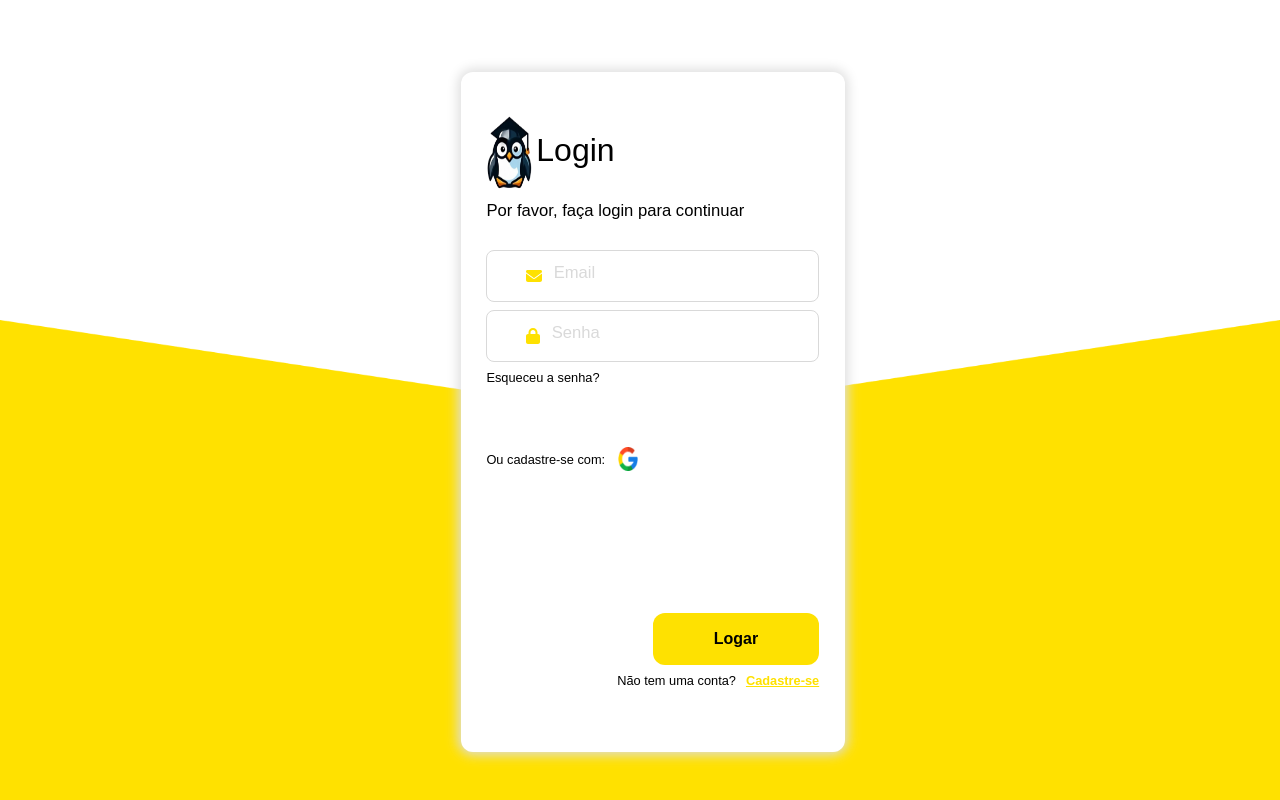
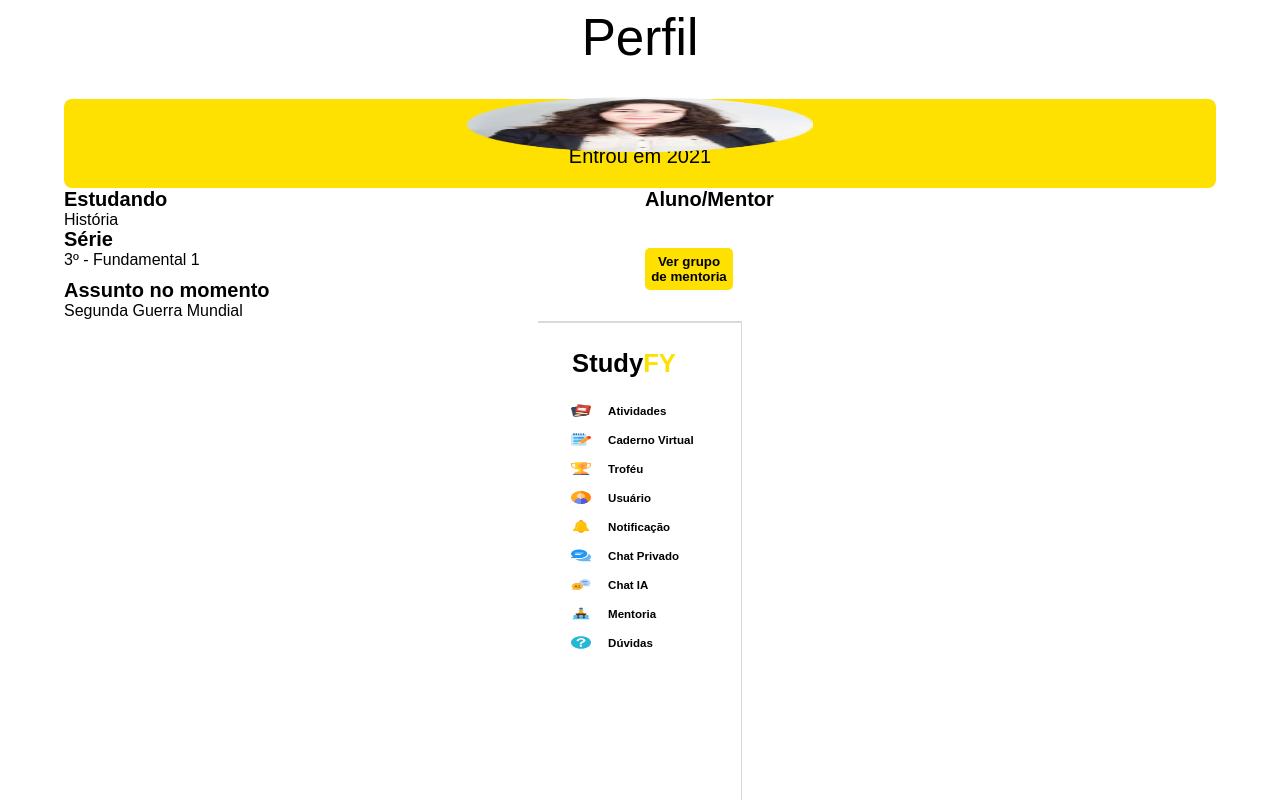
Before and after one commit to vitoriaccardoso/front-StudyFY-Fork, a React (Create React App) app: page / in a window 1280 px wide. Built offline with nearby package versions, Linux system fonts and the light colour scheme.

Commit message:
suzane chatona

```diff
--- a/src/App.js
+++ b/src/App.js
@@ -24,8 +24,8 @@ function App() {
     <C.Container>
       <Router>
         <Routes>
-          <Route exact path='/' element= {<Login/>} />
-          <Route path='/perfil' element={<Perfil/>}></Route>
+          <Route exact path='/' element= {<Perfil/>} />
+          <Route path='/perfil' element={<Perfil/>} />
           <Route path='/atividades' element= {<Atividades/>} />
           <Route path='/caderno-virtual' element= {<CadernoVirtual/>} />
           <Route path='/rank' element= {<Rank/>} />
--- a/src/components/CampoPerfil/index.js
+++ /dev/null
@@ -1,25 +0,0 @@
-// src/pages/Entrada.js
-import InfoUsuario from '../InfoUsuario';
-import Desempenho from '../Desempenho';
-import Emblemas from '../EmblemasPerfil'
-import RankAlunos from '../RankAlunosPerfil'
-import RankMentor from '../../styles/rankMentores'
-import RankMaisAjudados from '../RankMaisAjudados'
-import RankMelhorAvaliado from '../RankMelhorAvaliado'
-
-const CampoPerfil = () => {
-  return (
-    <>
-    <InfoUsuario />
-    <Desempenho />
-    <RankAlunos />
-    <RankMentor>
-      <RankMaisAjudados />
-      <RankMelhorAvaliado />
-    </RankMentor>
-    <Emblemas />
-    </>
-  );
-};
-
-export default CampoPerfil;
--- a/src/components/Navegacao/index.js
+++ b/src/components/Navegacao/index.js
@@ -54,14 +54,11 @@ const AbasGrupoMentoria = () => {
 
   const todasImagens = imagens.concat(imagensExtras);
 
-  console.log(todasImagens);
-
-
   const urlsNavegacao = [
     'atividades',
     'caderno-virtual',
     'rank',
-    'emblemas',
+    'perfil',
     'notificacao',
     'chat-privado',
     'chatIA',
--- a/src/pages/perfil.js
+++ b/src/pages/perfil.js
@@ -1,19 +1,122 @@
 // src/pages/Entrada.js
 import React from 'react';
 import Container from '../styles/telaCheia';
-import Navegacao from '../components/Navegacao'
-import TelaPadding from '../styles/TelaPadding';
+import Navegacao from '../components/Navegacao';
 import TituloTela from '../styles/tituloTela';
-import CampoPerfil from '../components/CampoPerfil'
-
+import fotousuario from '../assets/fotousuario.png';
 
 const Perfil = () => {
+  return (
+    <Container
+      style={{
+        backgroundColor: 'white',
+        alignItems: 'center',
+        paddingTop: '1vh',
+        display: 'flex',
+        flexDirection: 'column',
+        height: '100vh',
+      }}
+    >
+      <TituloTela style={{ marginBottom: '0vh' }}>Perfil</TituloTela>
 
-  return (
-    <Container style={{backgroundColor: 'white', alignItems: 'center', paddingTop: '1vh'}}>
-        <TituloTela>Emblemas</TituloTela>
-        <CampoPerfil></CampoPerfil>
-        <Navegacao></Navegacao>
+      <div
+        style={{
+          flexGrow: '1',
+          width: '100%',
+          overflowY: 'auto',
+          display: 'flex',
+          flexDirection: 'column',
+          alignItems: 'center',
+        }}
+      >
+        {/* Container para o header com foto e caixa amarela */}
+        <div
+          style={{
+            display: 'flex',
+            width: '90%',
+            height: '230px',
+            flexDirection: 'column',
+            justifyContent: 'flex-end',
+            position: 'relative',
+            top: '10px',
+            alignItems: 'center',
+          }}
+        >
+          <img
+            style={{
+              height: '50%',
+              width: '30%',
+              zIndex: '3',
+              position: 'absolute',
+              top: '20px',
+              placeSelf: 'center',
+            }}
+            src={fotousuario}
+            alt="Foto do Usuário"
+          />
+
+          <div
+            style={{
+              display: 'flex',
+              width: '100%',
+              height: '80%',
+              backgroundColor: '#FEE101',
+              borderRadius: '8px',
+              justifyContent: 'center',
+              alignItems: 'end',
+              paddingBottom: '20px',
+            }}
+          >
+            <div style={{ textAlign: 'center' }}>
+              <h1 style={{ fontSize: '36px' }}>Silvia Santos</h1>
+              <h2 style={{ fontSize: '20px', fontWeight: 'lighter' }}>
+                Entrou em 2021
+              </h2>
+            </div>
+          </div>
+        </div>
+
+        {/* Seção com informações adicionais */}
+        <div
+          style={{
+            display: 'flex',
+            width: '90%',
+            paddingTop: '10px',
+            height: '200px',
+          }}
+        >
+          {/* Coluna de informações do usuário */}
+          <div style={{ flex: 1, paddingRight: '10px' }}>
+            <div style={{ height: '30%', width: '200px' }}>
+              <h2 style={{ fontSize: '20px' }}>Estudando</h2>
+              <p>História</p>
+            </div>
+
+            <div>
+              <h2 style={{ fontSize: '20px' }}>Série</h2>
+              <p>3º - Fundamental 1</p>
+            </div>
+
+            <div>
+              <h2 style={{ fontSize: '20px', paddingTop: '10px' }}>
+                Assunto no momento
+              </h2>
+              <p>Segunda Guerra Mundial</p>
+            </div>
+          </div>
+
+          {/* Coluna para aluno/mentor */}
+          <div style={{ flex: 1 }}>
+            <h2 style={{ fontSize: '20px', height: '60px' }}>Aluno/Mentor</h2>
+            <button style={{ backgroundColor: '#FEE101', height:'42px', width:'88px', border: 'black', padding: '5px', borderRadius: '5px', fontWeight: 'bold', cursor: 'pointer' }}>
+          Ver grupo <br/>
+          de mentoria
+        </button>
+          </div>
+        </div>
+      </div>
+
+      <Navegacao />
     </Container>
   );
 };
```
Also changed, not shown: src/assets/fotousuario.png (added), src/components/CampoPerfil/style.js (deleted).
